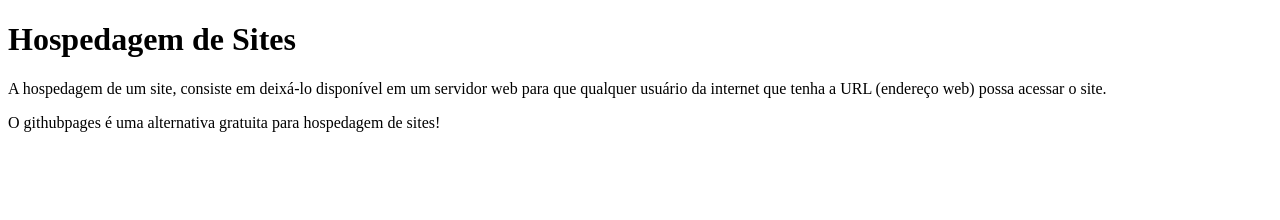
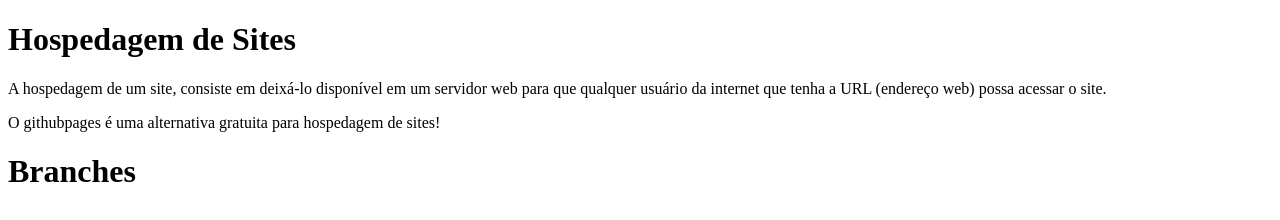
Before and after one commit to dwebtads/Prototipo_Site, a plain HTML site: page index.html in a window 1280 px wide. Drawn offline with Linux system fonts and the light colour scheme.

Commit message:
Titulo sobre Branches

```diff
--- a/index.html
+++ b/index.html
@@ -12,5 +12,7 @@
 
     <p>O githubpages é uma alternativa gratuita para hospedagem de sites!</p>
 
+    <h1>Branches</h1>
+
 </body>
 </html>
```
